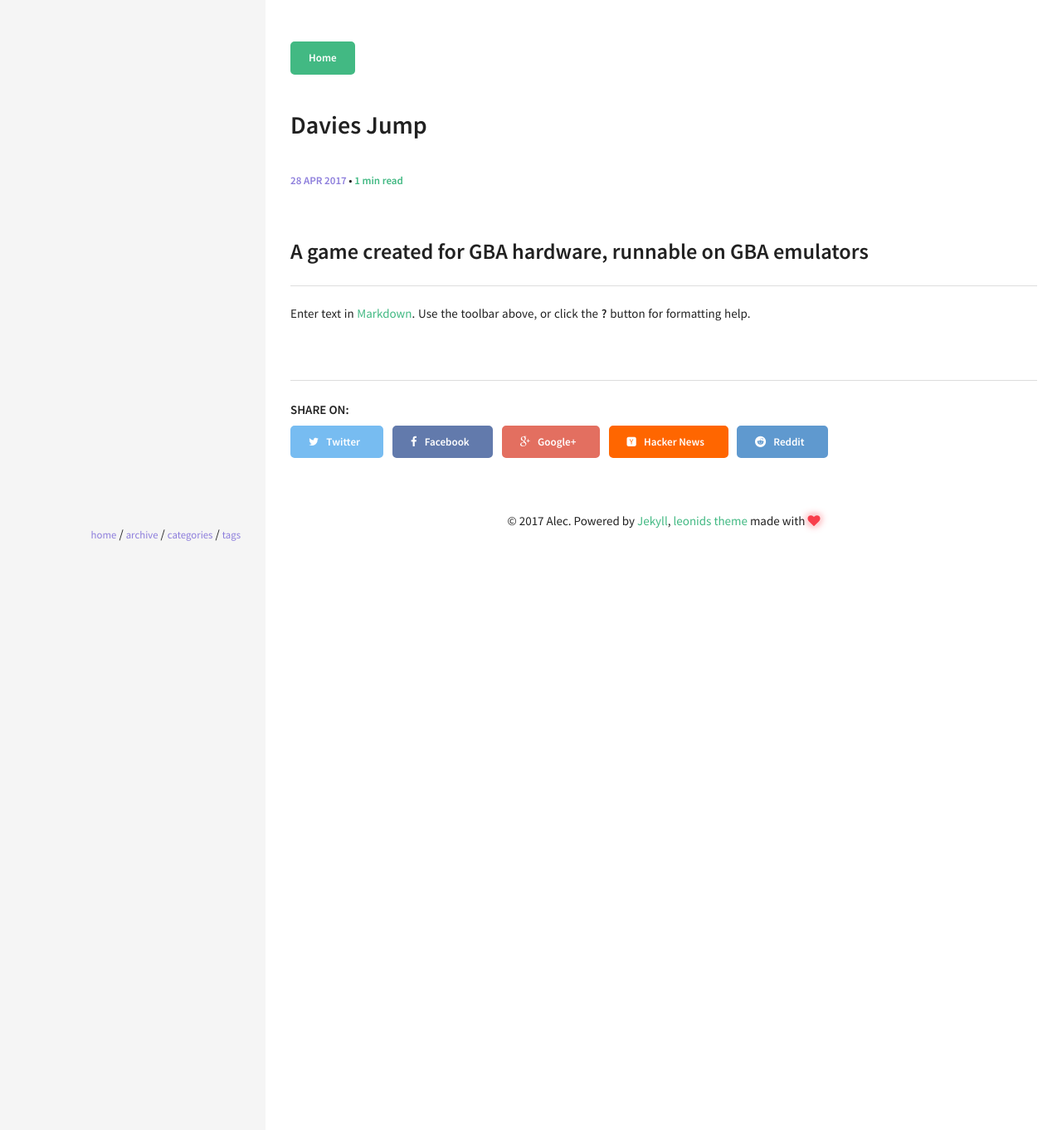
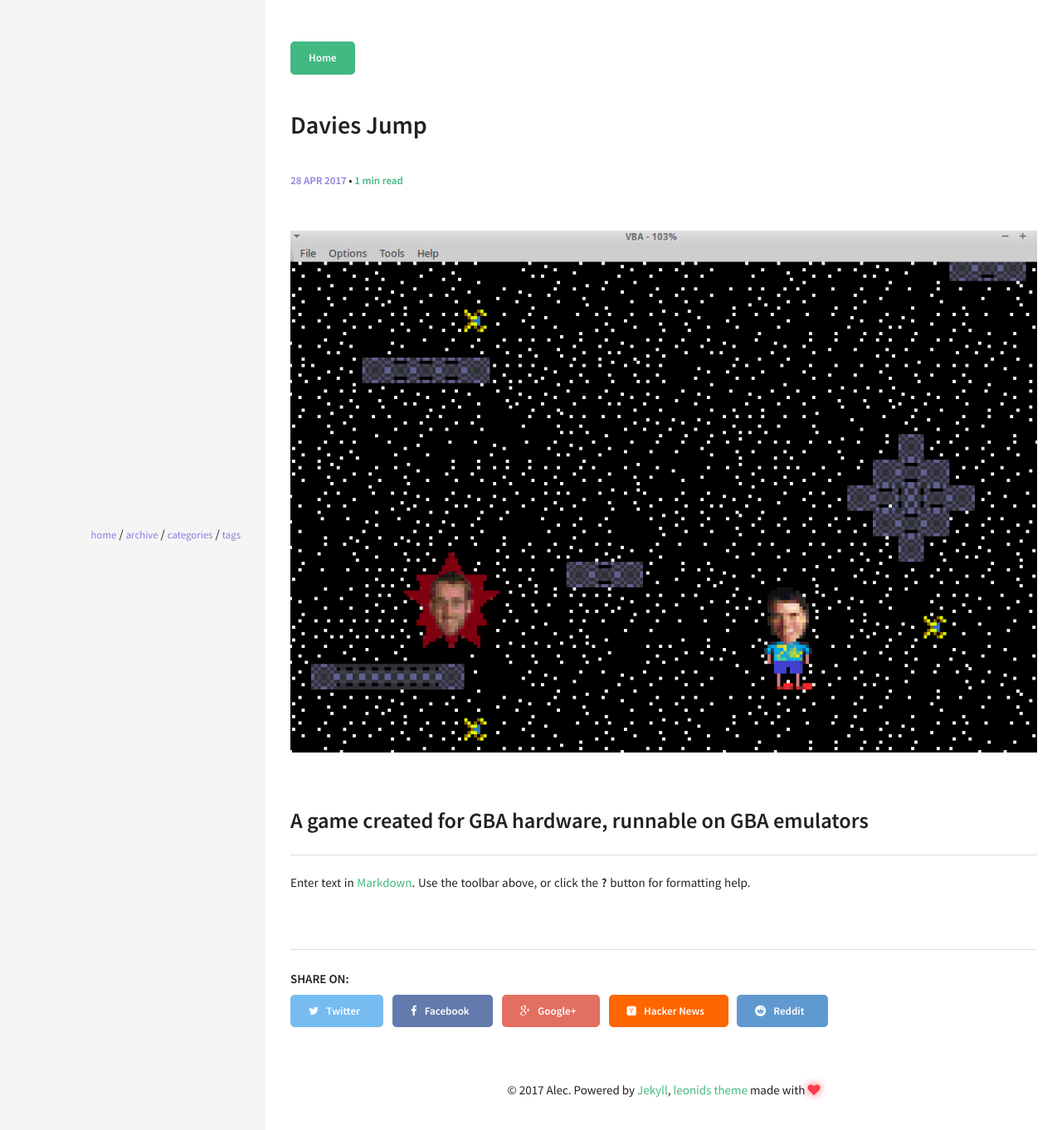
Before and after one commit to acarlyle/acarlyle.github.io, a Jekyll site: the page built from _posts/2017-04-27-davies-jump.md, in a window 1280 px wide. Shown: the top 1362 px of the page at 83% size. Built offline with Jekyll 4.4.1, drawn with Linux system fonts in a browser that asks for light colours.

Commit message:
Updated 2017-04-27-davies-jump.md

```diff
--- a/_posts/2017-04-27-davies-jump.md
+++ b/_posts/2017-04-27-davies-jump.md
@@ -6,6 +6,7 @@ published: true
 categories: UMW
 excerpt: 'Up, up, and up you''ll go, where will you stop - Dr. Finlayson - no!!!'
 ---
+![jumpDaviesJump.png]({{site.baseurl}}/img/jumpDaviesJump.png)
 ## A game created for GBA hardware, runnable on GBA emulators
 
 Enter text in [Markdown](http://daringfireball.net/projects/markdown/). Use the toolbar above, or click the **?** button for formatting help.
```
